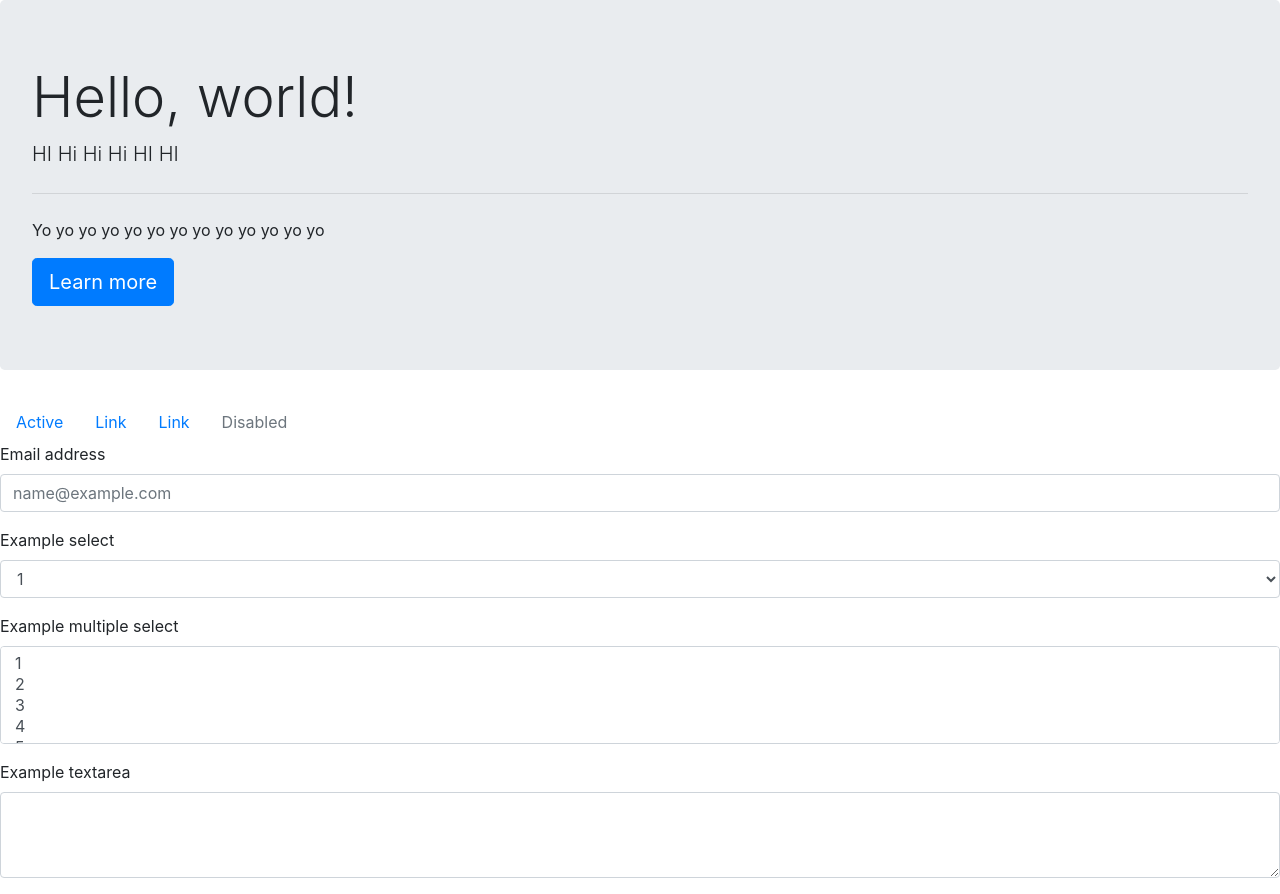
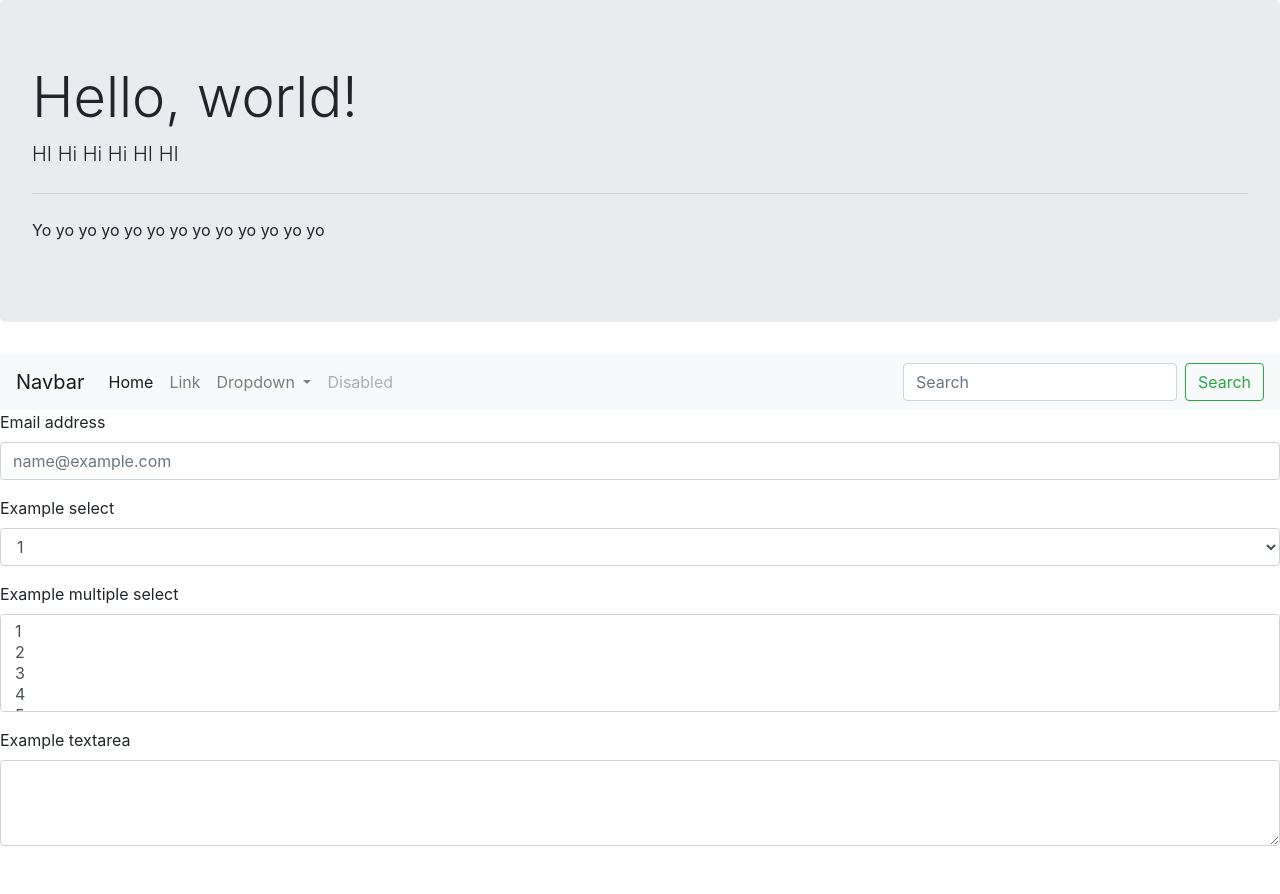
Before and after one commit to Shevonna/testRepo, a plain HTML site: page index.html in a window 1280 px wide. After the commit the page ends 862 px from the top, so only its background shows below. Drawn offline with nearby package versions, Linux system fonts and the light colour scheme.

Commit message:
changed nav bar

```diff
--- a/index.html
+++ b/index.html
@@ -13,24 +13,43 @@
   <p class="lead">HI Hi Hi Hi HI HI</p>
   <hr class="my-4">
   <p>Yo yo yo yo yo yo yo yo yo yo yo yo yo </p>
-  <a class="btn btn-primary btn-lg" href="#" role="button">Learn more</a>
 </div>
 
-    <ul class="nav">
-        <li class="nav-item">
-          <a class="nav-link active" href="#">Active</a>
+<nav class="navbar navbar-expand-lg navbar-light bg-light">
+        <a class="navbar-brand" href="#">Navbar</a>
+        <button class="navbar-toggler" type="button" data-toggle="collapse" data-target="#navbarSupportedContent" aria-controls="navbarSupportedContent" aria-expanded="false" aria-label="Toggle navigation">
+          <span class="navbar-toggler-icon"></span>
+        </button>
+
+        <div class="collapse navbar-collapse" id="navbarSupportedContent">
+          <ul class="navbar-nav mr-auto">
+            <li class="nav-item active">
+              <a class="nav-link" href="#">Home <span class="sr-only">(current)</span></a>
             </li>
             <li class="nav-item">
               <a class="nav-link" href="#">Link</a>
             </li>
-        <li class="nav-item">
-          <a class="nav-link" href="#">Link</a>
+            <li class="nav-item dropdown">
+              <a class="nav-link dropdown-toggle" href="#" id="navbarDropdown" role="button" data-toggle="dropdown" aria-haspopup="true" aria-expanded="false">
+                Dropdown
+              </a>
+              <div class="dropdown-menu" aria-labelledby="navbarDropdown">
+                <a class="dropdown-item" href="#">Action</a>
+                <a class="dropdown-item" href="#">Another action</a>
+                <div class="dropdown-divider"></div>
+                <a class="dropdown-item" href="#">Something else here</a>
+              </div>
             </li>
             <li class="nav-item">
               <a class="nav-link disabled" href="#" tabindex="-1" aria-disabled="true">Disabled</a>
             </li>
           </ul>
-
+          <form class="form-inline my-2 my-lg-0">
+            <input class="form-control mr-sm-2" type="search" placeholder="Search" aria-label="Search">
+            <button class="btn btn-outline-success my-2 my-sm-0" type="submit">Search</button>
+          </form>
+        </div>
+      </nav>
       <form>
         <div class="form-group">
           <label for="exampleFormControlInput1">Email address</label>
```
Lines whose indentation alone changed are shown as unchanged.
